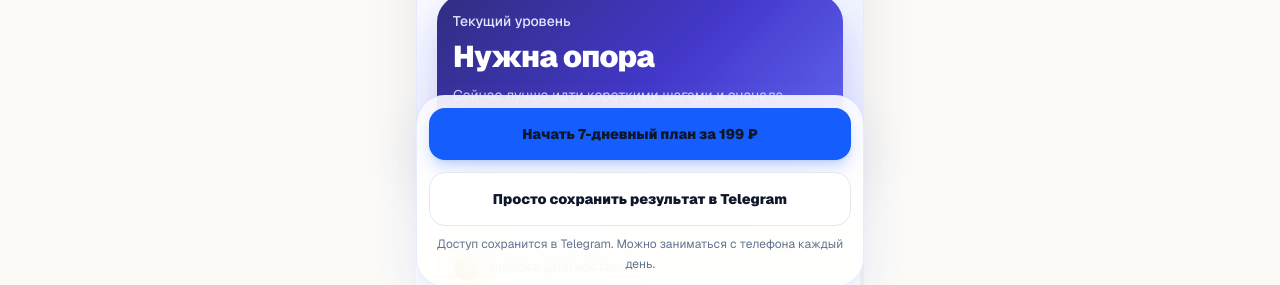
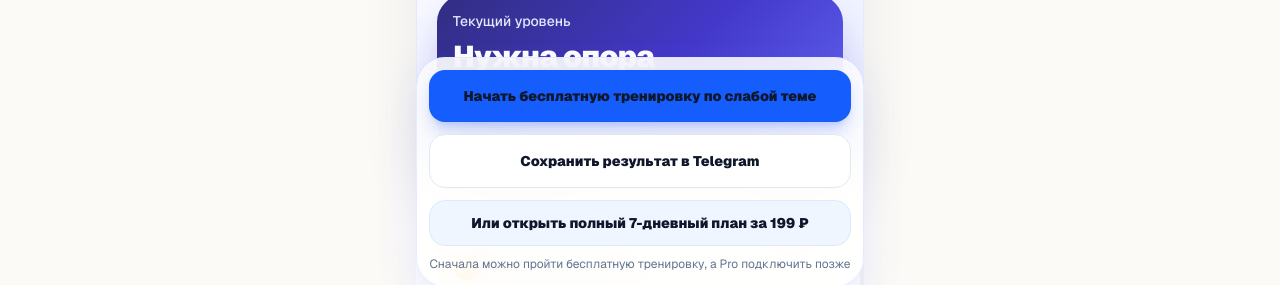
Before and after one commit to 4730188-hue/ege-trainer, a Next.js app: page /result in a window 1280 px wide. Shown: the part 513-798 px from the top of the page. Built offline with nearby package versions, Linux system fonts and the light colour scheme; no server answers; the database is empty.

Commit message:
Make free training primary after diagnostic result

```diff
--- a/app/result/page.tsx
+++ b/app/result/page.tsx
@@ -195,18 +195,15 @@ export default function ResultPage() {
 
         <div className="sticky bottom-0 mt-auto rounded-[1.8rem] border border-indigo-100/80 bg-white/88 p-3 shadow-[0_18px_40px_rgba(99,102,241,0.14)] backdrop-blur-xl">
           <a
-            href="https://t.me/ege_trainer_demo_bot?start=buy_weekly_after_diagnostic"
-            target="_blank"
-            rel="noreferrer"
+            href="/task-training?source=result_free_training"
             onClick={() =>
-              trackClientEvent("result_pro_telegram_click", {
+              trackClientEvent("result_free_training_click", {
                 source: "diagnostic_result",
-                offer: "weekly_199",
               })
             }
             className="block rounded-2xl bg-blue-600 px-4 py-4 text-center text-sm font-black text-white shadow-lg shadow-blue-600/20"
           >
-            Начать 7-дневный план за 199 ₽
+            Начать бесплатную тренировку по слабой теме
           </a>
 
           <a
@@ -220,11 +217,26 @@ export default function ResultPage() {
             }
             className="mt-3 block rounded-2xl border border-slate-200 bg-white px-4 py-4 text-center text-sm font-black text-slate-950"
           >
-            Просто сохранить результат в Telegram
+            Сохранить результат в Telegram
+          </a>
+
+          <a
+            href="https://t.me/ege_trainer_demo_bot?start=buy_weekly_after_diagnostic"
+            target="_blank"
+            rel="noreferrer"
+            onClick={() =>
+              trackClientEvent("result_pro_telegram_click", {
+                source: "diagnostic_result",
+                offer: "weekly_199_after_free_training",
+              })
+            }
+            className="mt-3 block rounded-2xl border border-blue-100 bg-blue-50 px-4 py-3 text-center text-sm font-black text-blue-700"
+          >
+            Или открыть полный 7-дневный план за 199 ₽
           </a>
 
           <p className="mt-2 text-center text-xs leading-5 text-slate-500">
-            Доступ сохранится в Telegram. Можно заниматься с телефона каждый день.
+            Сначала можно пройти бесплатную тренировку, а Pro подключить позже
           </p>
         </div>
       </div>
```
